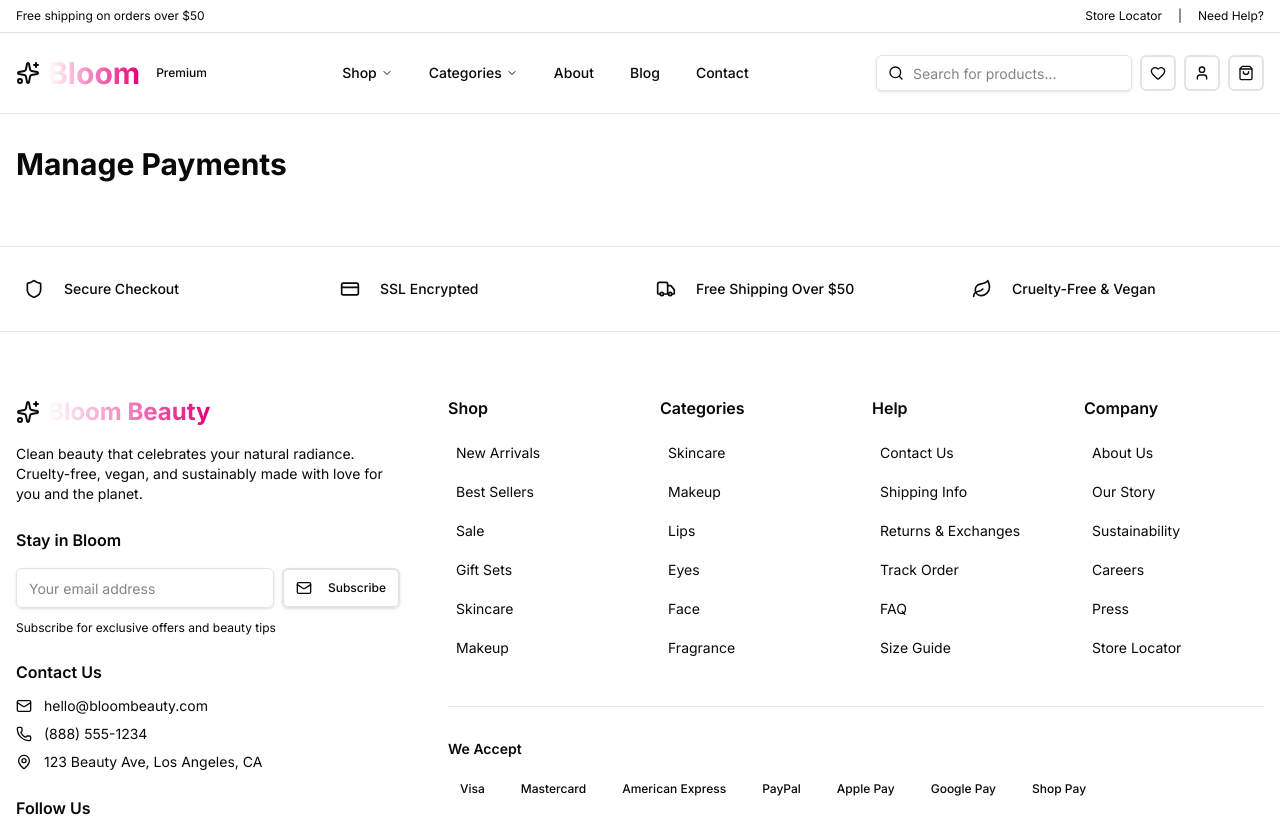
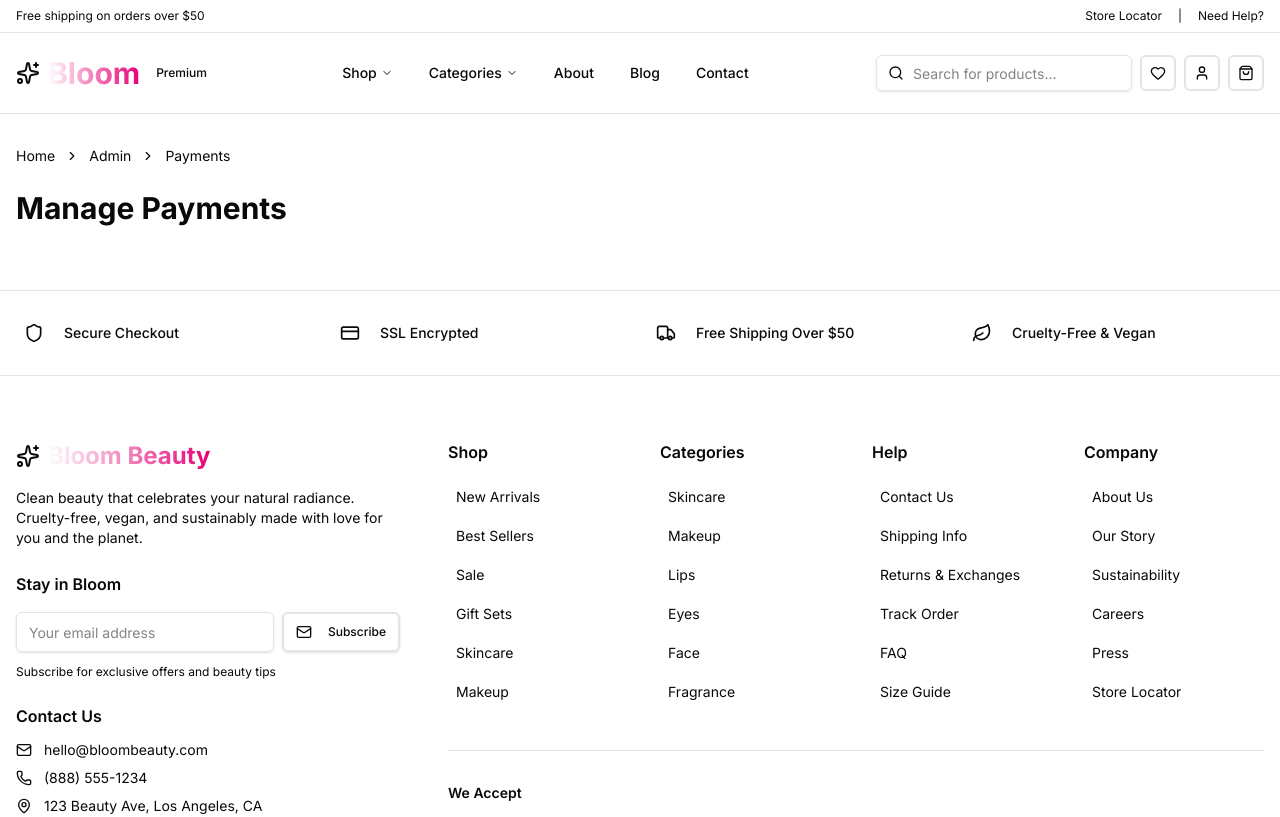
Before and after one commit to mabdullah836/cosmetics, a Next.js app: page /admin/payments in a window 1280 px wide. Shown: the top 817 px of the page. Built offline with nearby package versions, Linux system fonts and the light colour scheme.

Commit message:
refactor: update admin pages and functionality

```diff
--- a/app/admin/orders/page.tsx
+++ b/app/admin/orders/page.tsx
@@ -1,6 +1,35 @@
+import Link from "next/link";
+import {
+  Breadcrumb,
+  BreadcrumbList,
+  BreadcrumbItem,
+  BreadcrumbLink,
+  BreadcrumbPage,
+  BreadcrumbSeparator,
+} from "@/components/ui/breadcrumb";
+
 const AdminOrdersPage = () => {
   return (
     <div className="container mx-auto px-4 py-8">
+      <Breadcrumb className="mb-6">
+        <BreadcrumbList>
+          <BreadcrumbItem>
+            <BreadcrumbLink asChild>
+              <Link href="/">Home</Link>
+            </BreadcrumbLink>
+          </BreadcrumbItem>
+          <BreadcrumbSeparator />
+          <BreadcrumbItem>
+            <BreadcrumbLink asChild>
+              <Link href="/admin">Admin</Link>
+            </BreadcrumbLink>
+          </BreadcrumbItem>
+          <BreadcrumbSeparator />
+          <BreadcrumbItem>
+            <BreadcrumbPage>Orders</BreadcrumbPage>
+          </BreadcrumbItem>
+        </BreadcrumbList>
+      </Breadcrumb>
       <h1 className="text-3xl font-bold mb-8">Manage Orders</h1>
       {/* Order management table will go here */}
     </div>
--- a/app/admin/page.tsx
+++ b/app/admin/page.tsx
@@ -1,8 +1,35 @@
 import Link from "next/link";
+import {
+  Breadcrumb,
+  BreadcrumbList,
+  BreadcrumbItem,
+  BreadcrumbLink,
+  BreadcrumbPage,
+  BreadcrumbSeparator,
+} from "@/components/ui/breadcrumb";
 
 const AdminDashboardPage = () => {
   return (
     <div className="container mx-auto px-4 py-8">
+      <Breadcrumb className="mb-6">
+        <BreadcrumbList>
+          <BreadcrumbItem>
+            <BreadcrumbLink asChild>
+              <Link href="/">Home</Link>
+            </BreadcrumbLink>
+          </BreadcrumbItem>
+          <BreadcrumbSeparator />
+          <BreadcrumbItem>
+            <BreadcrumbLink asChild>
+              <Link href="/admin">Admin</Link>
+            </BreadcrumbLink>
+          </BreadcrumbItem>
+          <BreadcrumbSeparator />
+          <BreadcrumbItem>
+            <BreadcrumbPage>Dashboard</BreadcrumbPage>
+          </BreadcrumbItem>
+        </BreadcrumbList>
+      </Breadcrumb>
       <h1 className="text-3xl font-bold mb-8">Admin Dashboard</h1>
       <div className="grid grid-cols-1 md:grid-cols-2 lg:grid-cols-4 gap-6">
         <Link href="/admin/products" className="bg-gray-100 p-6 rounded-lg text-center font-bold hover:bg-gray-200">Products</Link>
--- a/app/admin/payments/page.tsx
+++ b/app/admin/payments/page.tsx
@@ -1,6 +1,35 @@
+import Link from "next/link";
+import {
+  Breadcrumb,
+  BreadcrumbList,
+  BreadcrumbItem,
+  BreadcrumbLink,
+  BreadcrumbPage,
+  BreadcrumbSeparator,
+} from "@/components/ui/breadcrumb";
+
 const AdminPaymentsPage = () => {
   return (
     <div className="container mx-auto px-4 py-8">
+      <Breadcrumb className="mb-6">
+        <BreadcrumbList>
+          <BreadcrumbItem>
+            <BreadcrumbLink asChild>
+              <Link href="/">Home</Link>
+            </BreadcrumbLink>
+          </BreadcrumbItem>
+          <BreadcrumbSeparator />
+          <BreadcrumbItem>
+            <BreadcrumbLink asChild>
+              <Link href="/admin">Admin</Link>
+            </BreadcrumbLink>
+          </BreadcrumbItem>
+          <BreadcrumbSeparator />
+          <BreadcrumbItem>
+            <BreadcrumbPage>Payments</BreadcrumbPage>
+          </BreadcrumbItem>
+        </BreadcrumbList>
+      </Breadcrumb>
       <h1 className="text-3xl font-bold mb-8">Manage Payments</h1>
       {/* Payment management table will go here */}
     </div>
--- a/app/admin/products/page.tsx
+++ b/app/admin/products/page.tsx
@@ -1,6 +1,35 @@
+import Link from "next/link";
+import {
+  Breadcrumb,
+  BreadcrumbList,
+  BreadcrumbItem,
+  BreadcrumbLink,
+  BreadcrumbPage,
+  BreadcrumbSeparator,
+} from "@/components/ui/breadcrumb";
+
 const AdminProductsPage = () => {
   return (
     <div className="container mx-auto px-4 py-8">
+      <Breadcrumb className="mb-6">
+        <BreadcrumbList>
+          <BreadcrumbItem>
+            <BreadcrumbLink asChild>
+              <Link href="/">Home</Link>
+            </BreadcrumbLink>
+          </BreadcrumbItem>
+          <BreadcrumbSeparator />
+          <BreadcrumbItem>
+            <BreadcrumbLink asChild>
+              <Link href="/admin">Admin</Link>
+            </BreadcrumbLink>
+          </BreadcrumbItem>
+          <BreadcrumbSeparator />
+          <BreadcrumbItem>
+            <BreadcrumbPage>Products</BreadcrumbPage>
+          </BreadcrumbItem>
+        </BreadcrumbList>
+      </Breadcrumb>
       <h1 className="text-3xl font-bold mb-8">Manage Products</h1>
       {/* Product management table will go here */}
     </div>
--- a/app/admin/stock/page.tsx
+++ b/app/admin/stock/page.tsx
@@ -1,6 +1,35 @@
+import Link from "next/link";
+import {
+  Breadcrumb,
+  BreadcrumbList,
+  BreadcrumbItem,
+  BreadcrumbLink,
+  BreadcrumbPage,
+  BreadcrumbSeparator,
+} from "@/components/ui/breadcrumb";
+
 const AdminStockPage = () => {
   return (
     <div className="container mx-auto px-4 py-8">
+      <Breadcrumb className="mb-6">
+        <BreadcrumbList>
+          <BreadcrumbItem>
+            <BreadcrumbLink asChild>
+              <Link href="/">Home</Link>
+            </BreadcrumbLink>
+          </BreadcrumbItem>
+          <BreadcrumbSeparator />
+          <BreadcrumbItem>
+            <BreadcrumbLink asChild>
+              <Link href="/admin">Admin</Link>
+            </BreadcrumbLink>
+          </BreadcrumbItem>
+          <BreadcrumbSeparator />
+          <BreadcrumbItem>
+            <BreadcrumbPage>Stock</BreadcrumbPage>
+          </BreadcrumbItem>
+        </BreadcrumbList>
+      </Breadcrumb>
       <h1 className="text-3xl font-bold mb-8">Manage Stock</h1>
       {/* Stock management table will go here */}
     </div>
```
